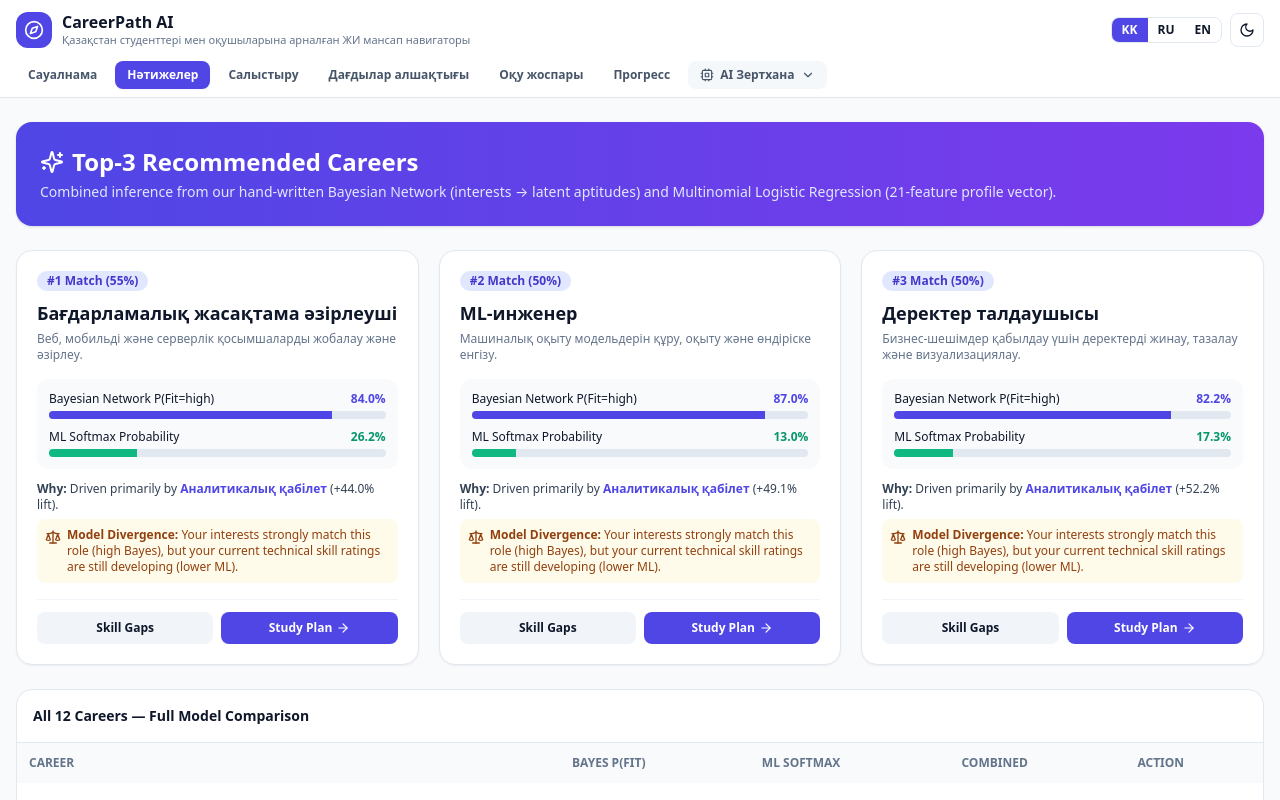
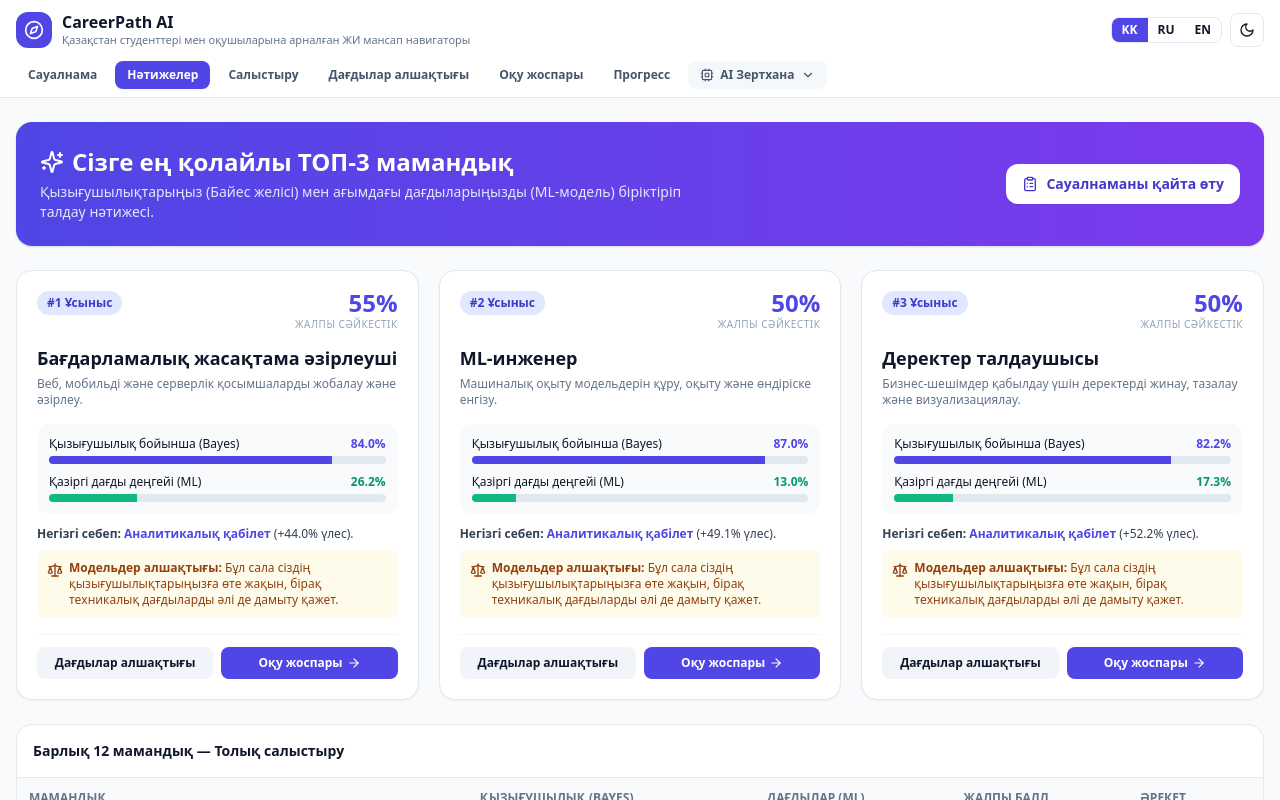
Before and after one commit to Roma0908/my-site, a React (Vite) app: page / in a window 1280 px wide. Shown: the top 800 px of the page. Built offline with nearby package versions, Linux system fonts and the light colour scheme.

Commit message:
Add localization support for Dashboard component

```diff
--- a/src/pages/Dashboard.tsx
+++ b/src/pages/Dashboard.tsx
@@ -1,9 +1,91 @@
 import React from 'react';
 import { useApp } from '../state/AppContext';
-import { Sparkles, Scale, ArrowRight } from 'lucide-react';
+import { Sparkles, Scale, ArrowRight, ClipboardList } from 'lucide-react';
 
 export const Dashboard: React.FC<{ onNavigate: (tab: string) => void }> = ({ onNavigate }) => {
   const { careers, bayesResults, mlPredictions, lang, t, setSelectedCareerId } = useApp();
+
+  // Локализованные тексты интерфейса для устранения смешения языков
+  const ui = {
+    kk: {
+      heroTitle: 'Сізге ең қолайлы ТОП-3 мамандық',
+      heroDesc:
+        'Қызығушылықтарыңыз (Байес желісі) мен ағымдағы дағдыларыңызды (ML-модель) біріктіріп талдау нәтижесі.',
+      retakeBtn: 'Сауалнаманы қайта өту',
+      matchBadge: (idx: number) => `#${idx + 1} Ұсыныс`,
+      overallLabel: 'Жалпы сәйкестік',
+      interestLabel: 'Қызығушылық бойынша (Bayes)',
+      skillLabel: 'Қазіргі дағды деңгейі (ML)',
+      whyPrefix: 'Негізгі себеп:',
+      liftText: 'үлес',
+      divergenceTitle: 'Модельдер алшақтығы:',
+      highInterestMsg:
+        'Бұл сала сіздің қызығушылықтарыңызға өте жақын, бірақ техникалық дағдыларды әлі де дамыту қажет.',
+      highSkillMsg:
+        'Сіздің қазіргі дағдыларыңыз бұл мамандыққа сай келеді, бірақ қызығушылықтарыңыз басқа бағытқа ауытқиды.',
+      skillGapsBtn: 'Дағдылар алшақтығы',
+      studyPlanBtn: 'Оқу жоспары',
+      tableTitle: 'Барлық 12 мамандық — Толық салыстыру',
+      colCareer: 'Мамандық',
+      colInterest: 'Қызығушылық (Bayes)',
+      colSkills: 'Дағдылар (ML)',
+      colCombined: 'Жалпы балл',
+      colAction: 'Әрекет',
+      planLink: 'Жоспар →',
+    },
+    ru: {
+      heroTitle: 'ТОП-3 рекомендуемые профессии для вас',
+      heroDesc:
+        'Комбинированный анализ ваших интересов (Байесовская сеть) и текущего уровня навыков (ML-модель).',
+      retakeBtn: 'Пройти опрос заново',
+      matchBadge: (idx: number) => `#${idx + 1} Выбор`,
+      overallLabel: 'Совпадение',
+      interestLabel: 'Совпадение по интересам (Bayes)',
+      skillLabel: 'Текущий уровень навыков (ML)',
+      whyPrefix: 'Ключевой фактор:',
+      liftText: 'вклад',
+      divergenceTitle: 'Разница оценок:',
+      highInterestMsg:
+        'Эта профессия отлично подходит вам по интересам, но технические навыки пока нужно подтянуть.',
+      highSkillMsg:
+        'Ваши текущие навыки уже подходят для этой роли, хотя ваши интересы лежат в другой области.',
+      skillGapsBtn: 'Пробелы в навыках',
+      studyPlanBtn: 'План обучения',
+      tableTitle: 'Все 12 профессий — Полное сравнение',
+      colCareer: 'Профессия',
+      colInterest: 'Интересы (Bayes)',
+      colSkills: 'Навыки (ML)',
+      colCombined: 'Итоговый балл',
+      colAction: 'Действие',
+      planLink: 'План →',
+    },
+    en: {
+      heroTitle: 'Top-3 Recommended Careers',
+      heroDesc:
+        'Combined inference from our Bayesian Network (interests → latent aptitudes) and Multinomial Logistic Regression (21-feature profile).',
+      retakeBtn: 'Retake Quiz',
+      matchBadge: (idx: number) => `#${idx + 1} Match`,
+      overallLabel: 'Overall Match',
+      interestLabel: 'Interest Fit (Bayes Network)',
+      skillLabel: 'Current Skill Fit (ML Model)',
+      whyPrefix: 'Driven primarily by',
+      liftText: 'lift',
+      divergenceTitle: 'Model Divergence:',
+      highInterestMsg:
+        'Your interests strongly match this role, but your current technical skill ratings are still developing.',
+      highSkillMsg:
+        'Your current skill levels already match this role, even though your stated interests lean elsewhere.',
+      skillGapsBtn: 'Skill Gaps',
+      studyPlanBtn: 'Study Plan',
+      tableTitle: 'All 12 Careers — Full Model Comparison',
+      colCareer: 'Career',
+      colInterest: 'Interests (Bayes)',
+      colSkills: 'Skills (ML)',
+      colCombined: 'Combined',
+      colAction: 'Action',
+      planLink: 'Plan →',
+    },
+  }[lang];
 
   const combined = careers
     .map((c) => {
@@ -18,15 +100,26 @@ export const Dashboard: React.FC<{ onNavigate: (tab: string) => void }> = ({ onN
 
   return (
     <div className="space-y-6">
-      <div className="bg-gradient-to-r from-indigo-600 to-violet-600 text-white p-6 rounded-2xl shadow">
-        <h1 className="text-2xl font-bold flex items-center gap-2">
-          <Sparkles className="w-6 h-6" /> Top-3 Recommended Careers
-        </h1>
-        <p className="text-indigo-100 text-sm mt-1">
-          Combined inference from our hand-written Bayesian Network (interests → latent aptitudes) and Multinomial Logistic Regression (21-feature profile vector).
-        </p>
+      {/* Приветственный баннер с кнопкой прохождения опроса */}
+      <div className="bg-gradient-to-r from-indigo-600 to-violet-600 text-white p-6 rounded-2xl shadow flex flex-col sm:flex-row sm:items-center justify-between gap-4">
+        <div>
+          <h1 className="text-2xl font-bold flex items-center gap-2">
+            <Sparkles className="w-6 h-6 shrink-0" />
+            {ui.heroTitle}
+          </h1>
+          <p className="text-indigo-100 text-sm mt-1 max-w-2xl">{ui.heroDesc}</p>
+        </div>
+
+        <button
+          onClick={() => onNavigate('onboarding')}
+          className="shrink-0 px-4 py-2.5 rounded-xl bg-white text-indigo-700 hover:bg-indigo-50 font-semibold text-xs sm:text-sm flex items-center justify-center gap-2 shadow-sm transition"
+        >
+          <ClipboardList className="w-4 h-4" />
+          {ui.retakeBtn}
+        </button>
       </div>
 
+      {/* Карточки ТОП-3 профессий */}
       <div className="grid lg:grid-cols-3 gap-5">
         {top3.map(({ career, bayes, ml, score }, idx) => {
           const diff = Math.abs(bayes.probability - ml.probability);
@@ -39,20 +132,31 @@ export const Dashboard: React.FC<{ onNavigate: (tab: string) => void }> = ({ onN
               className="bg-white dark:bg-slate-900 rounded-2xl border border-slate-200 dark:border-slate-800 p-5 flex flex-col justify-between shadow-sm"
             >
               <div>
-                <div className="flex items-center justify-between mb-2">
-                  <span className="px-2.5 py-0.5 text-xs font-bold rounded-full bg-indigo-100 text-indigo-700 dark:bg-indigo-950 dark:text-indigo-300">
-                    #{idx + 1} Match ({Math.round(score * 100)}%)
+                {/* Шапка карточки с крупным итоговым процентом */}
+                <div className="flex items-start justify-between gap-2 mb-3">
+                  <span className="px-2.5 py-1 text-xs font-bold rounded-full bg-indigo-100 text-indigo-700 dark:bg-indigo-950 dark:text-indigo-300">
+                    {ui.matchBadge(idx)}
                   </span>
+                  <div className="text-right">
+                    <div className="text-2xl font-extrabold text-indigo-600 dark:text-indigo-400 leading-none">
+                      {Math.round(score * 100)}%
+                    </div>
+                    <div className="text-[10px] uppercase tracking-wider text-slate-400 mt-0.5">
+                      {ui.overallLabel}
+                    </div>
+                  </div>
                 </div>
+
                 <h2 className="text-lg font-bold">{career.title[lang]}</h2>
                 <p className="text-xs text-slate-500 dark:text-slate-400 mt-1">
                   {career.desc[lang]}
                 </p>
 
+                {/* Шкалы интересов и навыков на понятном языке */}
                 <div className="mt-4 space-y-2.5 bg-slate-50 dark:bg-slate-800/60 p-3 rounded-xl">
                   <div>
                     <div className="flex justify-between text-xs font-medium mb-1">
-                      <span>Bayesian Network P(Fit=high)</span>
+                      <span>{ui.interestLabel}</span>
                       <span className="font-bold text-indigo-600 dark:text-indigo-400">
                         {(bayes.probability * 100).toFixed(1)}%
                       </span>
@@ -67,7 +171,7 @@ export const Dashboard: React.FC<{ onNavigate: (tab: string) => void }> = ({ onN
 
                   <div>
                     <div className="flex justify-between text-xs font-medium mb-1">
-                      <span>ML Softmax Probability</span>
+                      <span>{ui.skillLabel}</span>
                       <span className="font-bold text-emerald-600 dark:text-emerald-400">
                         {(ml.probability * 100).toFixed(1)}%
                       </span>
@@ -81,28 +185,29 @@ export const Dashboard: React.FC<{ onNavigate: (tab: string) => void }> = ({ onN
                   </div>
                 </div>
 
-                <div className="mt-3 text-xs space-y-1.5">
+                {/* Объяснение на языке пользователя */}
+                <div className="mt-3 text-xs space-y-2">
                   <p className="text-slate-700 dark:text-slate-300">
-                    <strong>Why:</strong> Driven primarily by{' '}
+                    <strong>{ui.whyPrefix}</strong>{' '}
                     <span className="text-indigo-600 dark:text-indigo-400 font-semibold">
                       {t.aptitudes[topApt.aptitude]}
                     </span>{' '}
-                    (+{(topApt.contribution * 100).toFixed(1)}% lift).
+                    (+{(topApt.contribution * 100).toFixed(1)}% {ui.liftText}).
                   </p>
+
                   {disagrees && (
-                    <p className="p-2 rounded-lg bg-amber-50 dark:bg-amber-950/50 text-amber-800 dark:text-amber-300 flex items-start gap-1.5">
+                    <p className="p-2.5 rounded-lg bg-amber-50 dark:bg-amber-950/50 text-amber-800 dark:text-amber-300 flex items-start gap-1.5">
                       <Scale className="w-4 h-4 shrink-0 mt-0.5" />
                       <span>
-                        <strong>Model Divergence:</strong>{' '}
-                        {bayes.probability > ml.probability
-                          ? 'Your interests strongly match this role (high Bayes), but your current technical skill ratings are still developing (lower ML).'
-                          : 'Your current skill levels already match this role (high ML), even though your stated interests lean elsewhere (lower Bayes).'}
+                        <strong>{ui.divergenceTitle}</strong>{' '}
+                        {bayes.probability > ml.probability ? ui.highInterestMsg : ui.highSkillMsg}
                       </span>
                     </p>
                   )}
                 </div>
               </div>
 
+              {/* Кнопки действий */}
               <div className="mt-4 pt-3 border-t border-slate-100 dark:border-slate-800 flex gap-2">
                 <button
                   onClick={() => {
@@ -111,7 +216,7 @@ export const Dashboard: React.FC<{ onNavigate: (tab: string) => void }> = ({ onN
                   }}
                   className="flex-1 py-2 px-3 text-xs font-semibold rounded-lg bg-slate-100 hover:bg-slate-200 dark:bg-slate-800 dark:hover:bg-slate-700 transition"
                 >
-                  Skill Gaps
+                  {ui.skillGapsBtn}
                 </button>
                 <button
                   onClick={() => {
@@ -120,7 +225,7 @@ export const Dashboard: React.FC<{ onNavigate: (tab: string) => void }> = ({ onN
                   }}
                   className="flex-1 py-2 px-3 text-xs font-semibold rounded-lg bg-indigo-600 hover:bg-indigo-700 text-white flex items-center justify-center gap-1 transition"
                 >
-                  Study Plan <ArrowRight className="w-3.5 h-3.5" />
+                  {ui.studyPlanBtn} <ArrowRight className="w-3.5 h-3.5" />
                 </button>
               </div>
             </div>
@@ -128,19 +233,20 @@ export const Dashboard: React.FC<{ onNavigate: (tab: string) => void }> = ({ onN
         })}
       </div>
 
+      {/* Сравнительная таблица всех 12 профессий */}
       <div className="bg-white dark:bg-slate-900 rounded-2xl border border-slate-200 dark:border-slate-800 overflow-hidden">
         <div className="p-4 border-b border-slate-200 dark:border-slate-800 font-bold text-sm">
-          All 12 Careers — Full Model Comparison
+          {ui.tableTitle}
         </div>
         <div className="overflow-x-auto">
           <table className="w-full text-left text-sm">
             <thead className="bg-slate-50 dark:bg-slate-800/70 text-xs uppercase text-slate-500">
               <tr>
-                <th className="p-3">Career</th>
-                <th className="p-3">Bayes P(Fit)</th>
-                <th className="p-3">ML Softmax</th>
-                <th className="p-3">Combined</th>
-                <th className="p-3">Action</th>
+                <th className="p-3">{ui.colCareer}</th>
+                <th className="p-3">{ui.colInterest}</th>
+                <th className="p-3">{ui.colSkills}</th>
+                <th className="p-3">{ui.colCombined}</th>
+                <th className="p-3">{ui.colAction}</th>
               </tr>
             </thead>
             <tbody className="divide-y divide-slate-100 dark:divide-slate-800">
@@ -162,7 +268,7 @@ export const Dashboard: React.FC<{ onNavigate: (tab: string) => void }> = ({ onN
                       }}
                       className="text-xs text-indigo-600 dark:text-indigo-400 hover:underline font-medium"
                     >
-                      Plan →
+                      {ui.planLink}
                     </button>
                   </td>
                 </tr>
```
